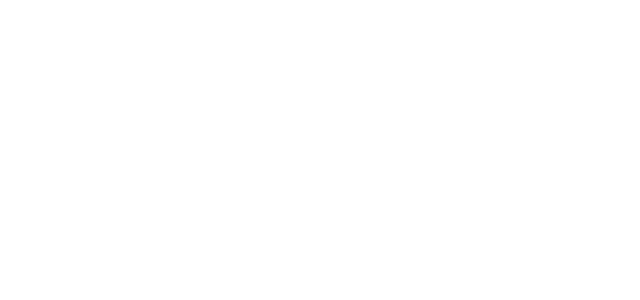
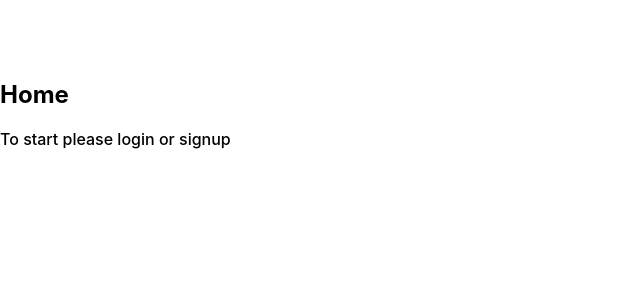
Before and after one commit to NelsonCC1812/excercise-care, a React (Create React App) app in the folder client/: page /home in a window 1280 px wide. Shown: the top 300 px of the page, without its empty margins (0-640 px from the left). Built offline with nearby package versions, Linux system fonts and the light colour scheme; no server answers.

Commit message:
Added a provisional home page

```diff
--- a/client/src/App.js
+++ b/client/src/App.js
@@ -4,6 +4,7 @@
 
 // Components
 import Navbar from './components/ui/Navbar'
+import Home from './components/pages/Home'
 import Patients from './components/pages/Patients'
 
 //Style imports
@@ -46,6 +47,7 @@
 
       <Switch>
 
+        <Route exact path='/home' render={ () => <Home /> } />
         <Route exact path='/showPatients' render={ () => loggedInUser ? <Patients /> : <Redirect to='/home' /> } />
         <Route path='/showPatients/:patientId' />
 
--- /dev/null
+++ b/client/src/components/pages/Home/index.js
@@ -0,0 +1,6 @@
+import React from 'react'
+
+export default () => <section>
+    <h1>Home</h1>
+    <p>To start please login or signup</p>
+</section>
--- a/client/src/components/ui/Navbar/index.js
+++ b/client/src/components/ui/Navbar/index.js
@@ -41,7 +41,7 @@
         <div className='navbar-container'>
 
             <div className='nav-header'>
-                <Link to='/home' className='home-link' onClick={ () => showMenu(false) }>CareExpand</Link>
+                <Link to='/home' className='home-link' onClick={ () => setShowMenu(false) }>CareExpand</Link>
                 <figure><img className={ `menu-img ${showMenu ? 'opened-menu' : ''}` } src={ menuImage } alt='menu' onClick={ () => setShowMenu(!showMenu) } /></figure>
             </div>
 
```
